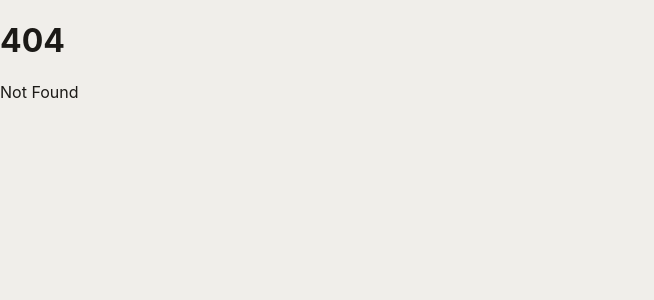
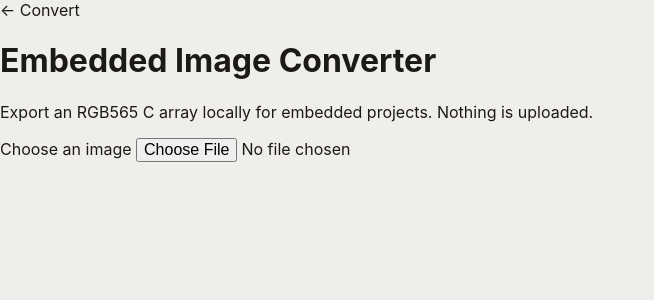
Before and after one commit to official-tisao/image.complianttools.com, a SvelteKit app in the folder apps/web/: page /embedded-converter in a window 1280 px wide. Before the commit this address had no page. Shown: the top 300 px of the page, without its empty margins (0-654 px from the left). Built offline with nearby package versions, Linux system fonts and the light colour scheme.

Commit message:
feat(P2-15): add local embedded converter

```diff
--- /dev/null
+++ b/apps/web/src/routes/embedded-converter/+page.svelte
@@ -0,0 +1,60 @@
+<script lang="ts">
+  import { createRaster, emitEmbeddedCArray } from '@complianttools/image-engine';
+
+  let status = $state('');
+  let error = $state('');
+
+  async function convert(file: File | undefined) {
+    status = '';
+    error = '';
+    if (!file) return;
+    try {
+      const bitmap = await createImageBitmap(file);
+      const canvas = document.createElement('canvas');
+      canvas.width = bitmap.width;
+      canvas.height = bitmap.height;
+      const context = canvas.getContext('2d', { willReadFrequently: true });
+      if (!context) throw new Error('Your browser cannot create a local canvas.');
+      context.drawImage(bitmap, 0, 0);
+      bitmap.close();
+      const output = emitEmbeddedCArray(
+        createRaster(
+          canvas.width,
+          canvas.height,
+          context.getImageData(0, 0, canvas.width, canvas.height).data,
+        ),
+        { format: 'rgb565', outputName: 'image_data' },
+      );
+      const url = URL.createObjectURL(new Blob([output], { type: 'text/x-c' }));
+      const download = document.createElement('a');
+      download.href = url;
+      download.download = `${file.name.replace(/\.[^.]+$/u, '')}.h`;
+      download.click();
+      URL.revokeObjectURL(url);
+      status = `Exported ${canvas.width}×${canvas.height} RGB565 C data locally.`;
+    } catch (reason) {
+      error = reason instanceof Error ? reason.message : 'Unable to create embedded C data.';
+    }
+  }
+</script>
+
+<svelte:head>
+  <title>Embedded Image Converter — Image Compliant Tools</title>
+  <meta name="description" content="Convert an image into local RGB565 C array data." />
+  <link rel="canonical" href="https://image.complianttools.com/embedded-converter" />
+</svelte:head>
+
+<main>
+  <a href="/convert">← Convert</a>
+  <h1>Embedded Image Converter</h1>
+  <p>Export an RGB565 C array locally for embedded projects. Nothing is uploaded.</p>
+  <label
+    >Choose an image <input
+      type="file"
+      accept="image/*"
+      onchange={(event) => void convert(event.currentTarget.files?.[0])}
+    /></label
+  >
+  {#if status}<p role="status">{status}</p>{/if}
+  {#if error}<p role="alert">{error}</p>{/if}
+</main>
```
